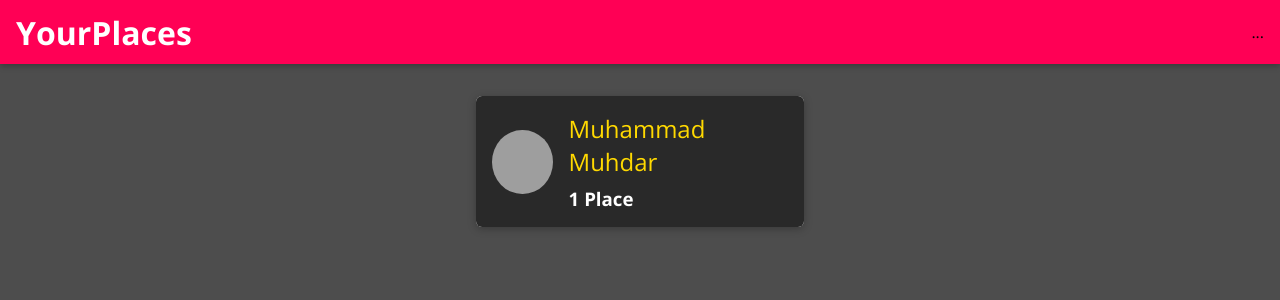
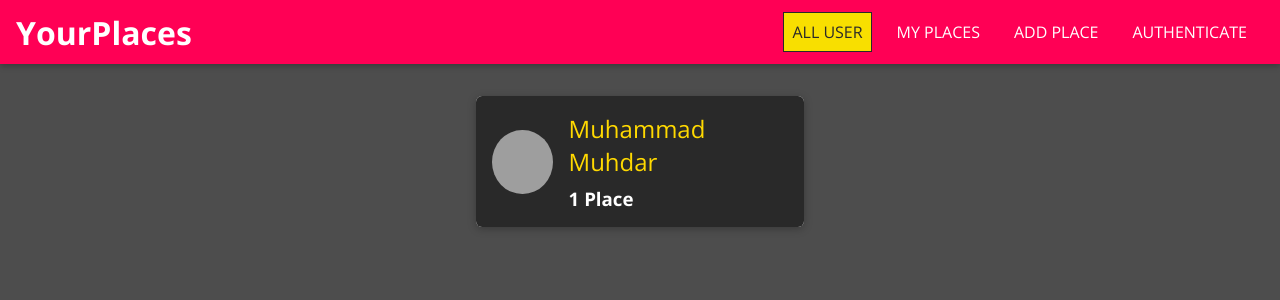
Before and after one commit to kangkung17/frontend-app, a React (Create React App) app: page / in a window 1280 px wide. Shown: the top 300 px of the page. Built offline with nearby package versions, Linux system fonts and the light colour scheme; grey boxes are pictures that could not be loaded.

Commit message:
Les 6. adding NavLinks

```diff
--- a/src/shared/components/Navigation/MainNavigation.js
+++ b/src/shared/components/Navigation/MainNavigation.js
@@ -1,6 +1,7 @@
 import React from 'react';
 import { Link } from 'react-router-dom';
 
+import NavLinks from './NavLinks';
 import MainHeader from './MainHeader';
 import './MainNavigation.css';
 
@@ -16,7 +17,7 @@
             <Link to="/">YourPlaces</Link>
         </h1>
         <nav>
-            ...
+            <NavLinks />
         </nav>
     </MainHeader>
     );
--- a/src/shared/components/Navigation/NavLinks.css
+++ b/src/shared/components/Navigation/NavLinks.css
@@ -0,0 +1,76 @@
+.nav-links {
+    list-style: none;
+    margin: 0;
+    padding: 0;
+    width: 100%;
+    height: 100%;
+    display: flex;
+    flex-direction: column;
+    justify-content: center;
+    align-items: center;
+  }
+
+  .nav-links li {
+    margin: 1rem;
+  }
+
+  .nav-links a {
+    border: 1px solid transparent;
+    color: #292929;
+    text-decoration: none;
+    padding: 0.5rem;
+  }
+
+  .nav-links a:hover,
+  .nav-links a:active,
+  .nav-links a.active {
+    background: #f8df00;
+    border-color: #292929;
+    color: #292929;
+  }
+
+  .nav-links button {
+    cursor: pointer;
+    border: 1px solid #292929;
+    color: #292929;
+    background: transparent;
+    padding: 0.5rem;
+    font: inherit;
+  }
+
+  .nav-links button:focus {
+    outline: none;
+  }
+
+  .nav-links button:hover,
+  .nav-links button:active {
+    background: #292929;
+    color: white;
+  }
+
+  @media (min-width: 768px) {
+    .nav-links {
+      flex-direction: row;
+    }
+
+    .nav-links li {
+      margin: 0 0.5rem;
+    }
+
+    .nav-links a {
+      color: white;
+      text-decoration: none;
+    }
+
+    .nav-links button {
+      border: 1px solid white;
+      color: white;
+      background: transparent;
+    }
+
+    .nav-links button:hover,
+    .nav-links button:active {
+      background: #f8df00;
+      color: #292929;
+    }
+  }
--- a/src/shared/components/Navigation/NavLinks.js
+++ b/src/shared/components/Navigation/NavLinks.js
@@ -0,0 +1,23 @@
+import React from 'react';
+import { NavLink } from 'react-router-dom';
+
+import './NavLinks.css';
+
+const NavLinks = props => {
+    return <ul className="nav-links">
+        <li>
+          <NavLink to="/" exact>ALL USER</NavLink>
+        </li>
+        <li>
+          <NavLink to="/u1/places">MY PLACES</NavLink>
+        </li>
+        <li>
+          <NavLink to="/places/new">ADD PLACE</NavLink>
+        </li>
+        <li>
+          <NavLink to="/auth">AUTHENTICATE</NavLink>
+        </li>
+    </ul>
+};
+
+export default NavLinks;
```
